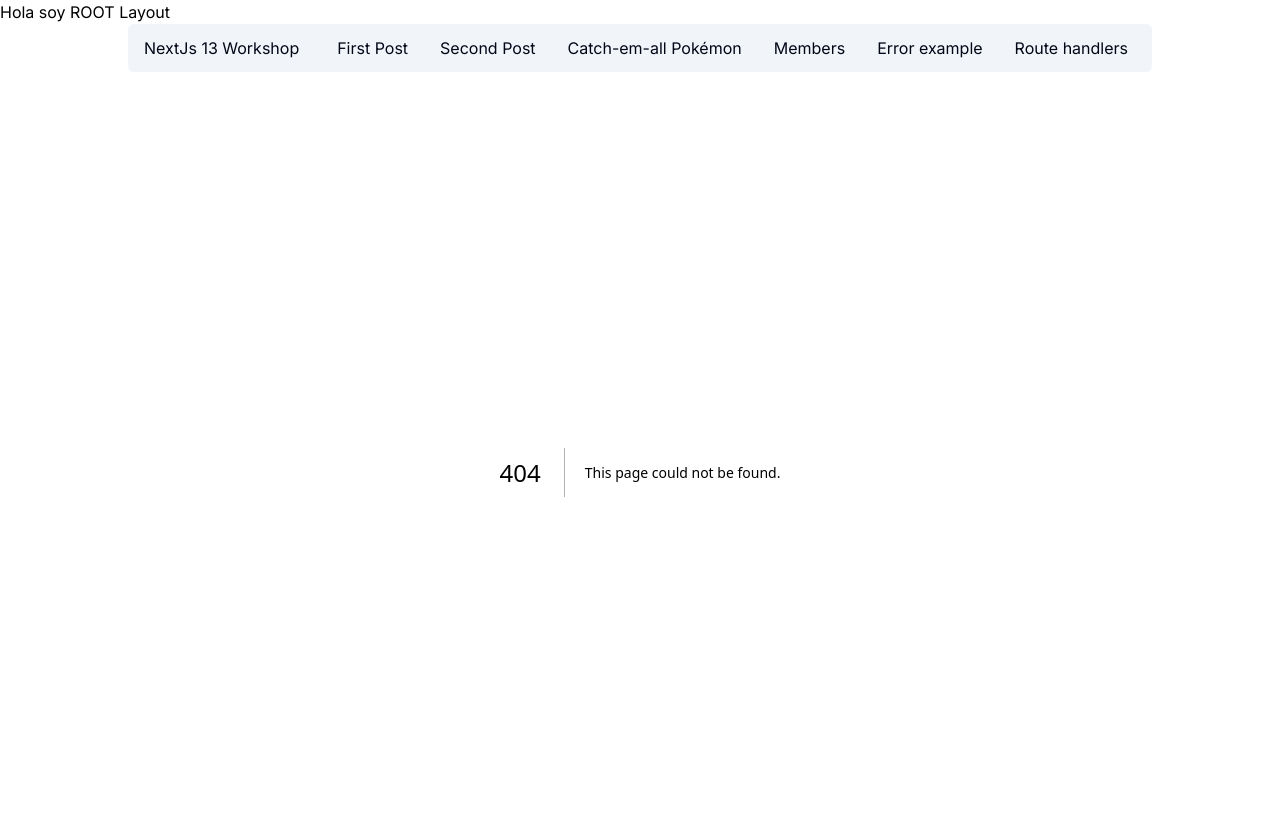
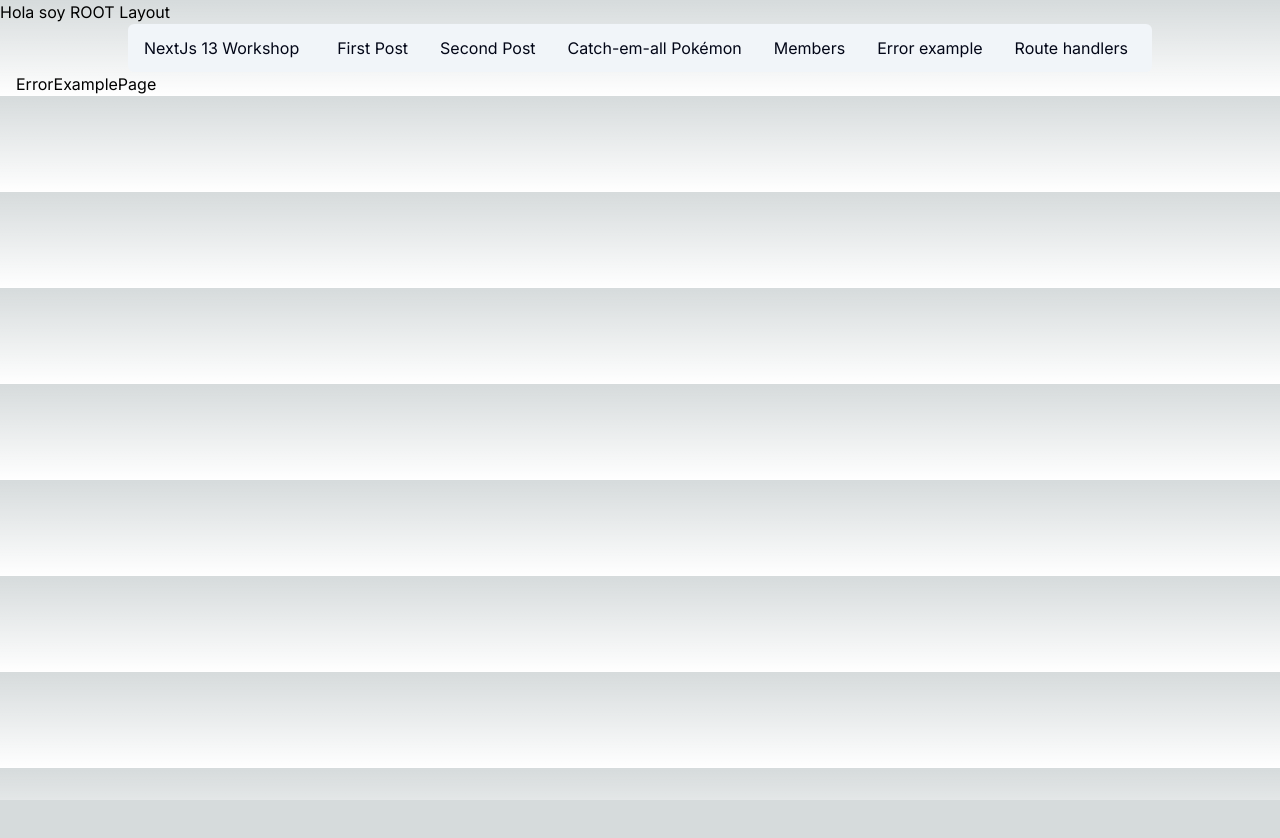
Before and after one commit to anusky/nextjs-13-workshop, a Next.js app: page /error-example in a window 1280 px wide. Before the commit this address had no page. Shown: the top 838 px of the page. After the commit the page ends 800 px from the top, so only its background shows below. Built offline with nearby package versions, Linux system fonts and the light colour scheme.

Commit message:
third-session - wip - added error page examples

```diff
--- /dev/null
+++ b/app/error-example/error.tsx
@@ -0,0 +1,16 @@
+"use client";
+
+export default function Error({
+  error,
+  reset,
+}: {
+  error: Error;
+  reset: () => void;
+}) {
+  return (
+    <div>
+      <h2>Something went wrong!</h2>
+      <button onClick={() => reset()}>Try again</button>
+    </div>
+  );
+}
--- /dev/null
+++ b/app/error-example/page.tsx
@@ -0,0 +1,8 @@
+function ErrorExamplePage() {
+  //   const data = [0, 1];
+  //   const something = data[3].toFixed(2);
+  //   throw new Error("error example page");
+  return <div>ErrorExamplePage</div>;
+}
+
+export default ErrorExamplePage;
```
